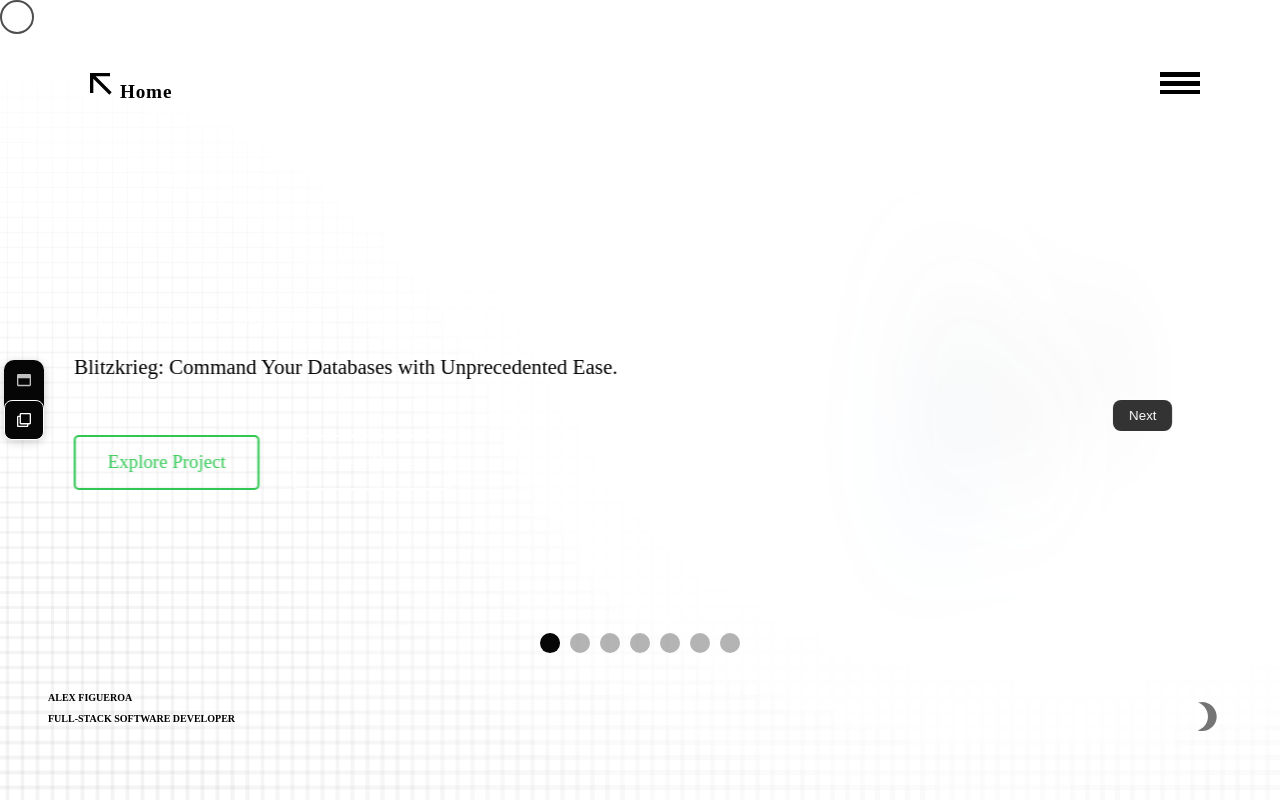
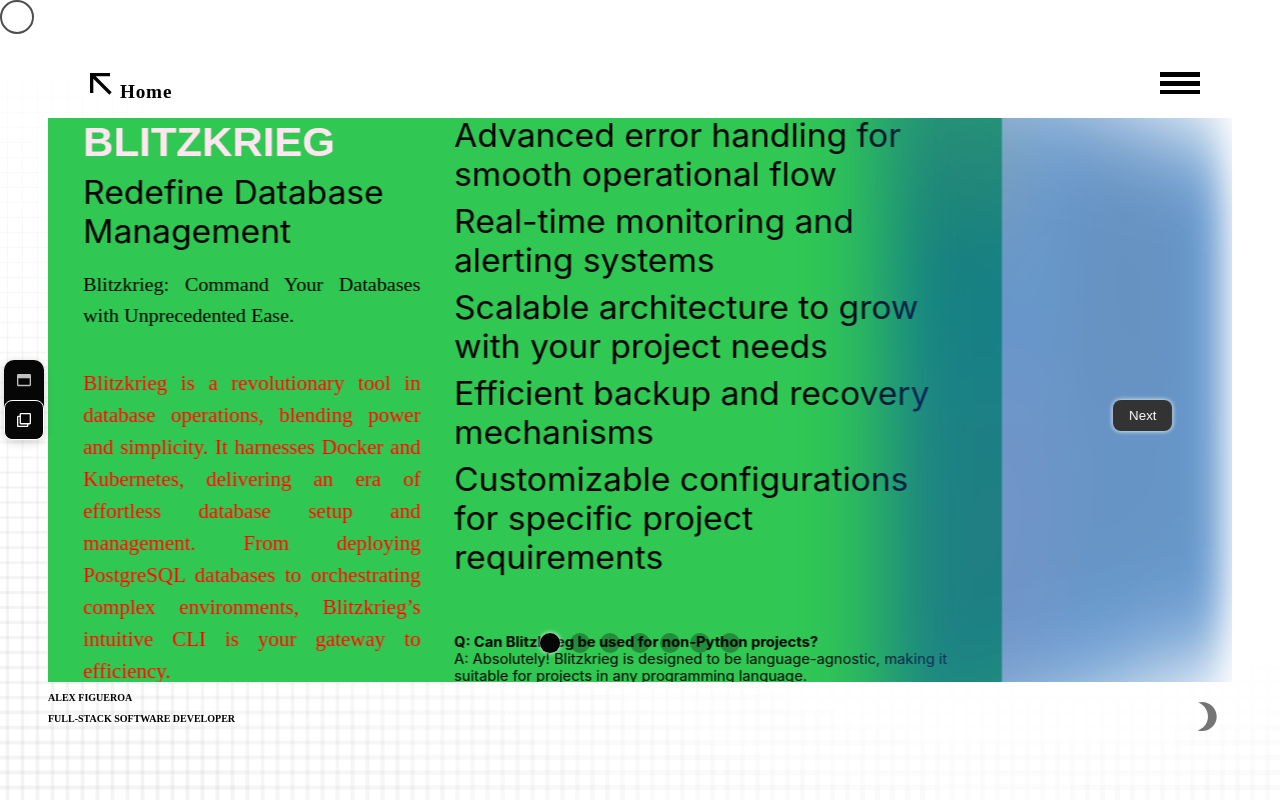
Before and after one commit to cybrdelic/alexfigueroa.tech, a React (Create React App) app: page /projects in a window 1280 px wide. Both pictures are taken after a click on the button 24 px from the left and 419 px from the top of the page. Built offline with nearby package versions, Linux system fonts and the light colour scheme; a web font is replaced by a local one.

Commit message:
add new branding data to project preview

```diff
--- a/src/components/ProjectPreview/index.tsx
+++ b/src/components/ProjectPreview/index.tsx
@@ -2,7 +2,7 @@
 import { ProjectData, ProjectType } from "../../data/project.data";
 import { useTheme } from "../../hooks/useTheme";
 import { createStyledMotionComponent } from "../../theming/styled-motion-utils/createStyledMotionComponent";
-import { margin } from "../../theming/util-style-functions/spacing";
+import { margin, padding } from "../../theming/util-style-functions/spacing";
 import { GridElement } from "../ProjectsView/GridElement";
 import { fontFamily, fontSize, lineHeight } from "../../theming/util-style-functions/typography";
 import { textColor } from "../../theming/util-style-functions/colors";
@@ -33,42 +33,57 @@
 };
 
 
-
-const Project3DWrapper = createStyledMotionComponent('div')(props => `
-    flex: 1;
-    display: flex;
-    align-items: center;
-    justify-content: center;
-    ${zIndex.foreground}
+const StyledTitle = createStyledMotionComponent('h1')(props => `
+    color: ${props?.project?.colors?.secondary ?? 'red'};
+    font-family: ${props.titleFont}, sans-serif;
+    text-shadow: 0 0 8px ${props.theme.colors.neon};
+    margin-bottom: 0.5rem;
+    font-size: 2.5rem;
 `);
 
-const SlideLeft = createStyledMotionComponent('div')(props => `
-    flex-basis: 50%;
-    display: flex;
-    flex-direction: column;
-    justify-content: center;
-    align-items: center;
+const StyledSubtitle = createStyledMotionComponent('h2')(props => `
+    color: ${props?.project?.colors?.secondary ?? 'blue'};
+    font-family: ${props.titleFont}, sans-serif;
+    text-shadow: 0 0 5px ${props.theme.colors.neon};
+    margin-bottom: 1rem;
+    font-size: 1.8rem;
 `);
 
-const SlideRight = createStyledMotionComponent('div')(props => `
-    flex-basis: 90%;
-    display: flex;
-    flex-direction: column;
-    justify-content: center;
-    align-items: flex-start;
-    padding: 0 20px;  // Padding to prevent content touching the edge.
-    background-color: ${props.theme.colors.background[props.theme.mode]}
-    ${margin('xxl')}
+const StyledDescription = createStyledMotionComponent('p')(props => `
+    $color: ${props?.project?.colors?.secondary ?? 'blue'};
+    ${fontFamily()}
+    ${fontSize('h6')}
+    ${lineHeight('base')}
+    margin-bottom: 1rem;
+    text-align: justify;
+`);
+
+const FeatureList = createStyledMotionComponent('ul')(props => `
+    list-style: none;
+    padding: 0;
+    margin-top: 1rem;
+`);
+
+const FAQList = createStyledMotionComponent('ul')(props => `
+    list-style: none;
+    padding: 0;
+    margin-top: 1rem;
+    ${fontSize('small')}
+`);
+
+const FAQItem = createStyledMotionComponent('li')(props => `
+    color: ${props?.theme?.colors?.secondary ?? 'green'};
+    margin-bottom: 0.5rem;
 `);
 
 
-const ProjectStatus = createStyledMotionComponent('span')(props => `
-    font-size: 0.8rem;
-    color: ${props.theme.colors.success};  // Can vary based on status.
+const FeatureItem = createStyledMotionComponent('li')(props => `
+    color: ${props?.theme?.colors?.neon ?? 'red'};
+    text-shadow: 0 0 5px ${props.theme.colors.neon};
+    margin-bottom: 0.5rem;
 `);
-
 const ProjectOverview = createStyledMotionComponent('p')(props => `
-    ${textColor(props.theme, 'text')}
+    color: ${props?.project?.colors?.secondary ?? 'red'};
     ${fontSize('large')}
     max-width: 40rem;  // Maximum width for better readability
     text-align: justify;  // Justify the text to align on both left and right sides
@@ -98,6 +113,85 @@
     text-transform: uppercase;
 `);
 
+const NeonText = createStyledMotionComponent('span')(props => `
+    color: ${props.theme.colors.neon}; // Neon color for cyberpunk style
+    text-shadow: 0 0 10px ${props.theme.colors.neon}, 0 0 20px ${props.theme.colors.neon};
+`);
+
+const GlitchEffect = styled.div`
+    position: relative;
+    color: white;
+    font-family: 'Orbitron', sans-serif; // Futuristic font
+    text-transform: uppercase;
+    overflow: hidden;
+
+    &:after {
+        content: attr(data-text);
+        position: absolute;
+        top: 0;
+        left: 0;
+        right: 0;
+        bottom: 0;
+        background: ${props => props.theme.colors.background};
+        clip-path: polygon(0 0, 100% 0, 100% 25%, 0 25%, 0 50%, 100% 50%, 100% 75%, 0 75%);
+        animation: glitch 1s linear infinite;
+    }
+
+    @keyframes glitch {
+        0% { clip-path: inset(42% 0 41% 0); }
+        5% { clip-path: inset(8% 0 44% 0); }
+        10% { clip-path: inset(50% 0 49% 0); }
+        15.0% { clip-path: inset(20% 0 57% 0); }
+        20% { clip-path: inset(34% 0 15% 0); }
+        25% { clip-path: inset(33% 0 67% 0); }
+        30% { clip-path: inset(12% 0 34% 0); }
+        35% { clip-path: inset(44% 0 54% 0); }
+        40% { clip-path: inset(29% 0 70% 0); }
+        45% { clip-path: inset(14% 0 85% 0); }
+        50% { clip-path: inset(50% 0 49% 0); }
+        55% { clip-path: inset(60% 0 39% 0); }
+        60% { clip-path: inset(40% 0 58% 0); }
+        65% { clip-path: inset(10% 0 89% 0); }
+        70% { clip-path: inset(58% 0 40% 0); }
+        75% { clip-path: inset(30% 0 25% 0); }
+        80% { clip-path: inset(25% 0 74% 0); }
+        85% { clip-path: inset(20% 0 79% 0); }
+        90% { clip-path: inset(60% 0 38% 0); }
+        95% { clip-path: inset(40% 0 59% 0); }
+        100% { clip-path: inset(70% 0 28% 0); }
+    }
+`;
+
+const ProjectWrapper = createStyledMotionComponent('div')(props => `
+    display: flex;
+    justify-content: space-between;
+    align-items: center;
+    background-color: ${props.theme.colors.background[props.theme.mode]};
+    border-radius: 10px;
+    overflow: hidden;
+    box-shadow: 0 4px 10px ${props.theme.colors.shadow};
+    background-color: ${props.project.colors.primary};
+    ${margin('md')};
+    ${padding('lg')};
+`);
+
+const LeftSection = styled.div`
+    flex-basis: 40%;
+    display: flex;
+    flex-direction: column;
+    justify-content: center;
+    align-items: flex-start;
+    ${padding('md')};
+`;
+
+const RightSection = styled.div`
+    flex-basis: 60%;
+    display: flex;
+    flex-direction: column;
+    justify-content: center;
+    align-items: flex-start;
+    ${padding('md')};
+`;
 
 export default function ProjectPreview(props: ProjectPreviewProps) {
     const {
@@ -111,36 +205,64 @@
     // Determine the animation variant based on `isActive` prop
     const selectedVariant = isActive ? animationVariants.active : animationVariants.inactive;
 
+
     return (
-        <Project3DWrapper
+        <ProjectWrapper
             isActive={isActive}
             theme={theme}
-            key={project.id}
-            as={motion.div}
             variants={selectedVariant}
             initial="hidden"
             animate="visible"
             exit="exit"
             transition={{ type: 'spring', stiffness: 500, damping: 30 }}
+            project={project}
         >
-            <SlideRight theme={theme}>
+            <LeftSection>
+                <GlitchEffect data-text={project.branding.title}>
+                    <StyledTitle theme={theme} titleFont={project.title_font} project={project}>
+                        {project.branding.title}
+                    </StyledTitle>
+                </GlitchEffect>
+                <NeonText theme={theme}>{project.branding.subtitle}</NeonText>
+                <StyledDescription theme={theme}>
+                    {project.branding.brandedHook}
+                </StyledDescription>
+                <ProjectOverview theme={theme}>
+                    {project.branding.detailedDescription}
+                </ProjectOverview>
+            </LeftSection>
 
-                <ProjectCategory theme={theme}>{project.branding.subtitle}</ProjectCategory>  {/* Assuming 'type' is a property on the project */}
-                {/* <ProjectDuration theme={theme}>Duration: {project.branding} months</ProjectDuration> Assuming 'duration' is a property on the project */}
-                {/* <ProjectStatus theme={theme}>Status: {project}</ProjectStatus> Assuming 'status' is a property on the project */}
-                <ProjectOverview theme={theme}>{project.branding.brandedHook}</ProjectOverview>
+            <RightSection>
+
+
+                <FeatureList theme={theme}>
+                    {project.branding.features.map((feature, index) => (
+                        <FeatureItem key={index} theme={theme}>
+                            {feature}
+                        </FeatureItem>
+                    ))}
+                </FeatureList>
+
+                <FAQList theme={theme}>
+                    {project.branding.faqs.map((faq, index) => (
+                        <FAQItem key={index} theme={theme}>
+                            <strong>Q: {faq.question}</strong> <br /> A: {faq.answer}
+                        </FAQItem>
+                    ))}
+                </FAQList>
+
                 <Bar>
                     <ButtonBar>
-                        <ElectricButton data-id="special" backgroundColor={project.colors.primary} onClick={() => console.log("Button clicked!")}>
+                        <ElectricButton backgroundColor={project.colors.primary} onClick={() => console.log("Explore Project")}>
                             Explore Project
                         </ElectricButton>
-                        <ElectricButton backgroundColor={theme.mode === 'light' ? colors.gray.light : colors.gray.dark} onClick={() => console.log("Button clicked!")}>
+                        <ElectricButton backgroundColor={theme.mode === 'light' ? colors.gray.light : colors.gray.dark} onClick={() => console.log("View Demo")}>
                             View Demo
                         </ElectricButton>
                     </ButtonBar>
+                </Bar>
+            </RightSection>
+        </ProjectWrapper>
+    );
 
-                </Bar>
-            </SlideRight>
-        </Project3DWrapper>
-    )
 }
--- a/src/data/utils/getProjectColors.tsx
+++ b/src/data/utils/getProjectColors.tsx
@@ -4,14 +4,15 @@
     primary: string;
     secondary: string;
 };
+
 export const getProjectColors = (): { [key in ProjectKey]: ProjectColorType } => {
     return {
-        WorkspaceAutomator: { primary: '#007bff', secondary: '#6c757d' },
-        Blitzkrieg: { primary: '#28a745', secondary: '#6c757d' },
-        DynamicTaskLine: { primary: '#17a2b8', secondary: '#6c757d' },
-        TraceMate: { primary: '#ffc107', secondary: '#6c757d' },
-        CodebaseSeed: { primary: '#dc3545', secondary: '#6c757d' },
-        CodebasedUtils: { primary: '#fd7e14', secondary: '#6c757d' },
-        AlexFigueroaPortfolio: { primary: '#6f42c1', secondary: '#6c757d' }
+        WorkspaceAutomator: { primary: '#007bff', secondary: '#FFD700' }, // Gold for contrast
+        Blitzkrieg: { primary: '#28a745', secondary: '#FFC0CB' }, // Light Pink for contrast
+        DynamicTaskLine: { primary: '#17a2b8', secondary: '#FF4500' }, // Orange Red for contrast
+        TraceMate: { primary: '#ffc107', secondary: '#8B4513' }, // Darker Brown for contrast
+        CodebaseSeed: { primary: '#dc3545', secondary: '#00FFFF' }, // Cyan for contrast
+        CodebasedUtils: { primary: '#fd7e14', secondary: '#4682B4' }, // Steel Blue for contrast
+        AlexFigueroaPortfolio: { primary: '#6f42c1', secondary: '#FFD700' } // Gold for contrast
     };
 };
```
